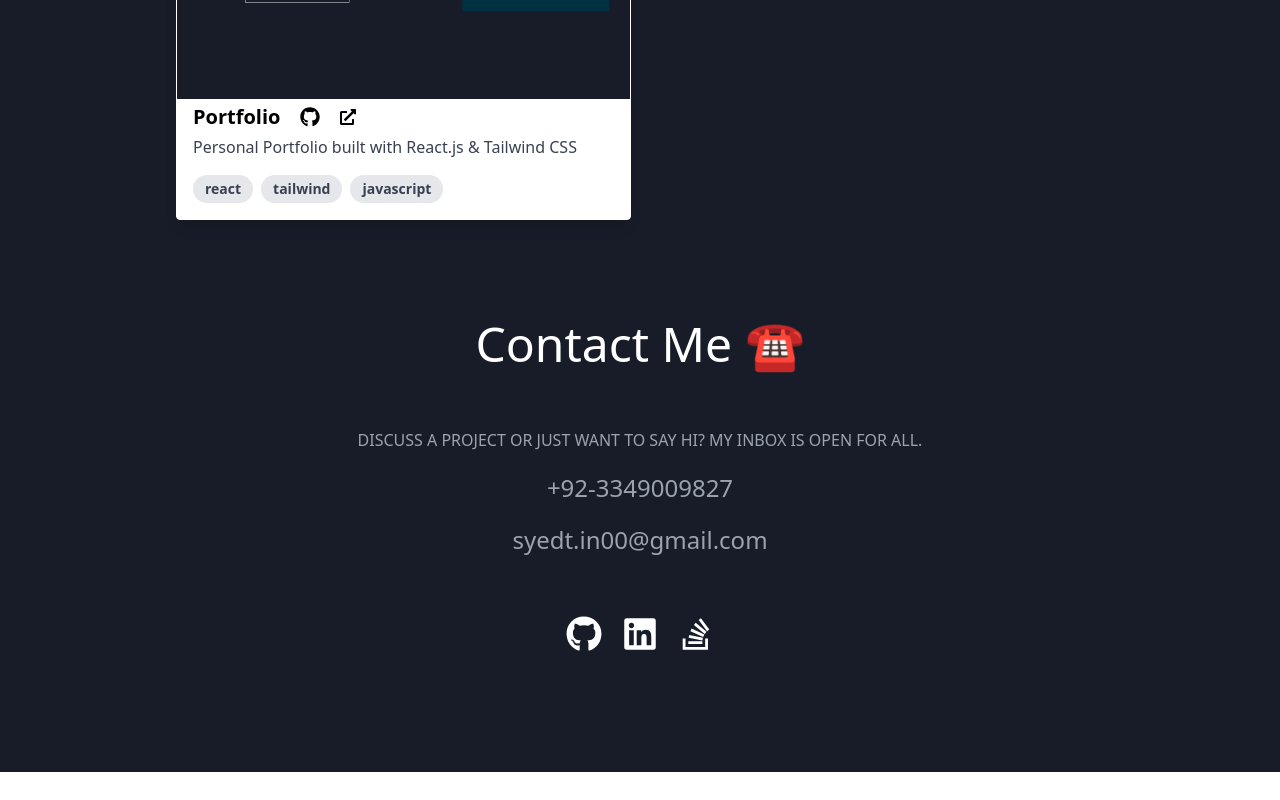
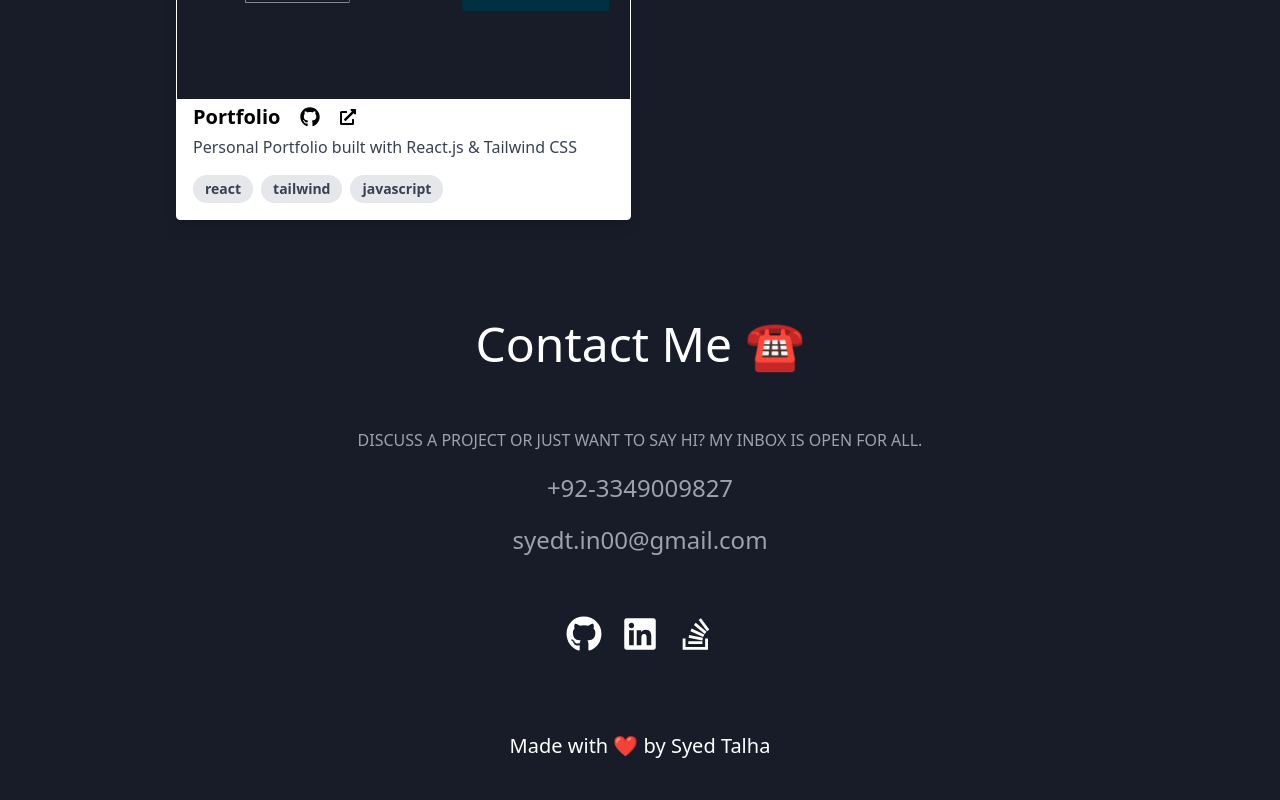
Before and after one commit to talhashah-dev/portfolio, a React (Create React App) app: page / in a window 1280 px wide. Shown: the part 2034-2834 px from the top of the page. Before the commit the page ends 2806 px from the top, so only its background shows below. Built offline with nearby package versions, Linux system fonts and the light colour scheme.

Commit message:
feat: added footer component

```diff
--- a/src/App.js
+++ b/src/App.js
@@ -1,7 +1,7 @@
 import React, { useState, useEffect } from "react";
 import "./App.css";
 import { About, Skills, Projects, Contact } from "./pages";
-import { Navbar, Loader } from "./components/index.js";
+import { Navbar, Loader, Footer } from "./components/index.js";
 
 function App() {
   const [menuOpen, setMenuOpen] = useState(false);
@@ -31,6 +31,7 @@ function App() {
           <Skills />
           <Projects />
           <Contact />
+          <Footer />
           </>
         )
       )}
--- /dev/null
+++ b/src/components/Footer.jsx
@@ -0,0 +1,11 @@
+import React from 'react';
+
+function Footer() {
+  return (
+    <div className="mx-auto w-full text-center">
+      <p className="text-xl">Made with ❤️ by <a className="hover:text-gray-400" href="https://www.linkedin.com/in/talhashah-dev/" target="_blank" rel="noreferrer"> Syed Talha </a></p>
+    </div>
+  )
+}
+
+export default Footer;
--- a/src/components/index.js
+++ b/src/components/index.js
@@ -1,4 +1,5 @@
 import Navbar from "./Navbar";
 import Loader from "./Loader";
+import Footer from "./Footer";
 
-export { Navbar, Loader };
+export { Navbar, Loader, Footer };
```
